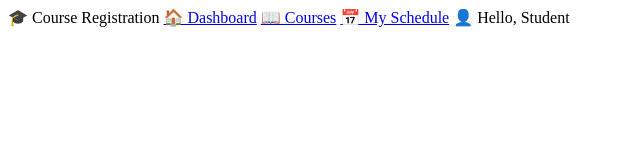
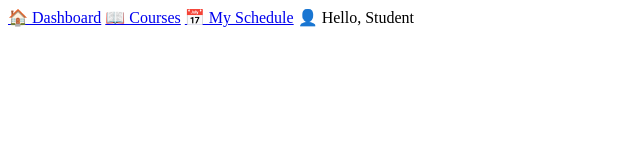
Before and after one commit to hodahassan7823-max/course_project, a plain HTML site: page index.html in a window 1280 px wide. Shown: the whole page, without its empty margins (0-640 px from the left). Drawn offline with Linux system fonts and the light colour scheme.

Commit message:
Update index.html

```diff
--- a/index.html
+++ b/index.html
@@ -7,8 +7,7 @@
 </head>
 <body>
     <div class="topbar">
-            <span class="brand">🎓 Course Registration</span>
-            <span class="menu">
+               <span class="menu">
                 <a href="student-dashboard.html">🏠 Dashboard</a>
                 <a href="course-list.html" class="active">📖 Courses</a>
                 <a href="my-schedule.html">📅 My Schedule</a>
```
